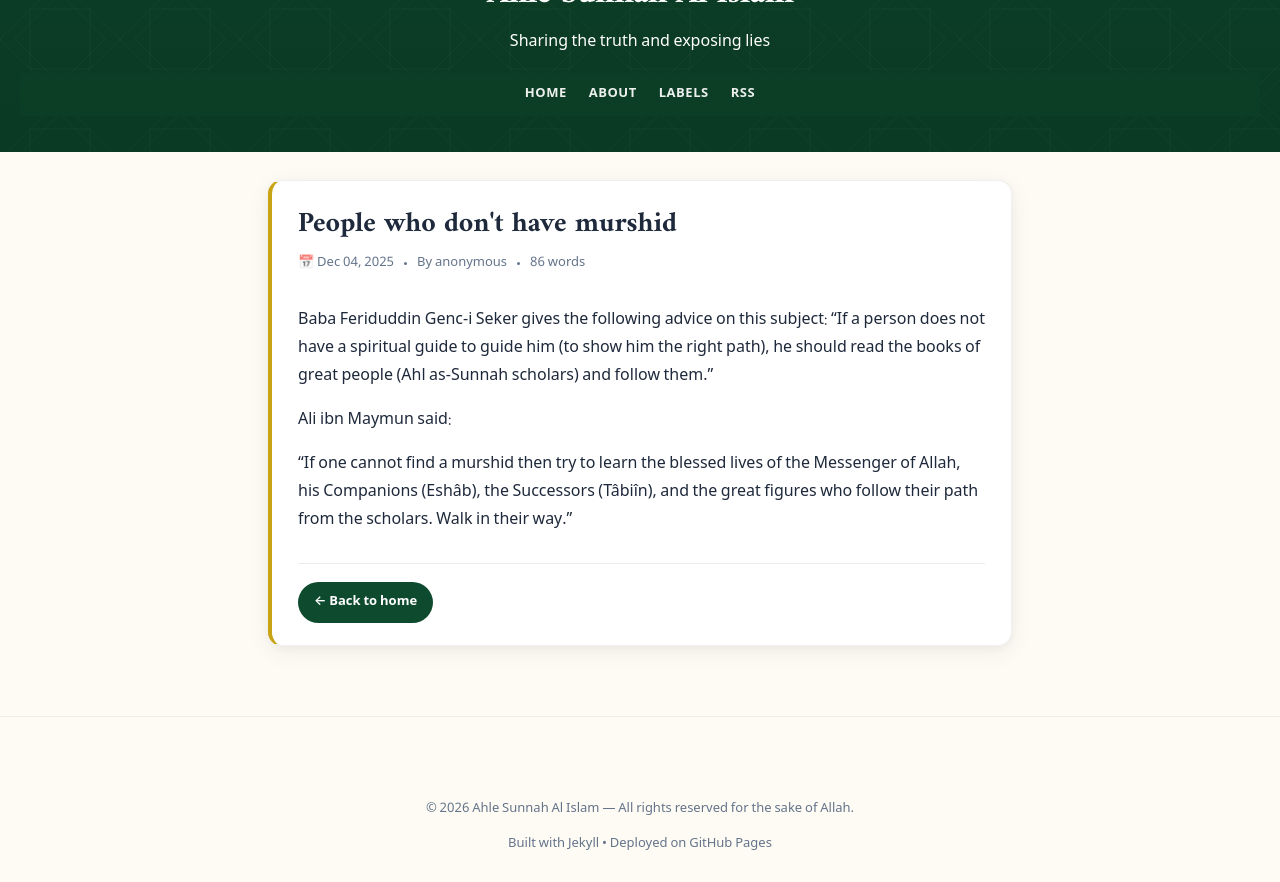
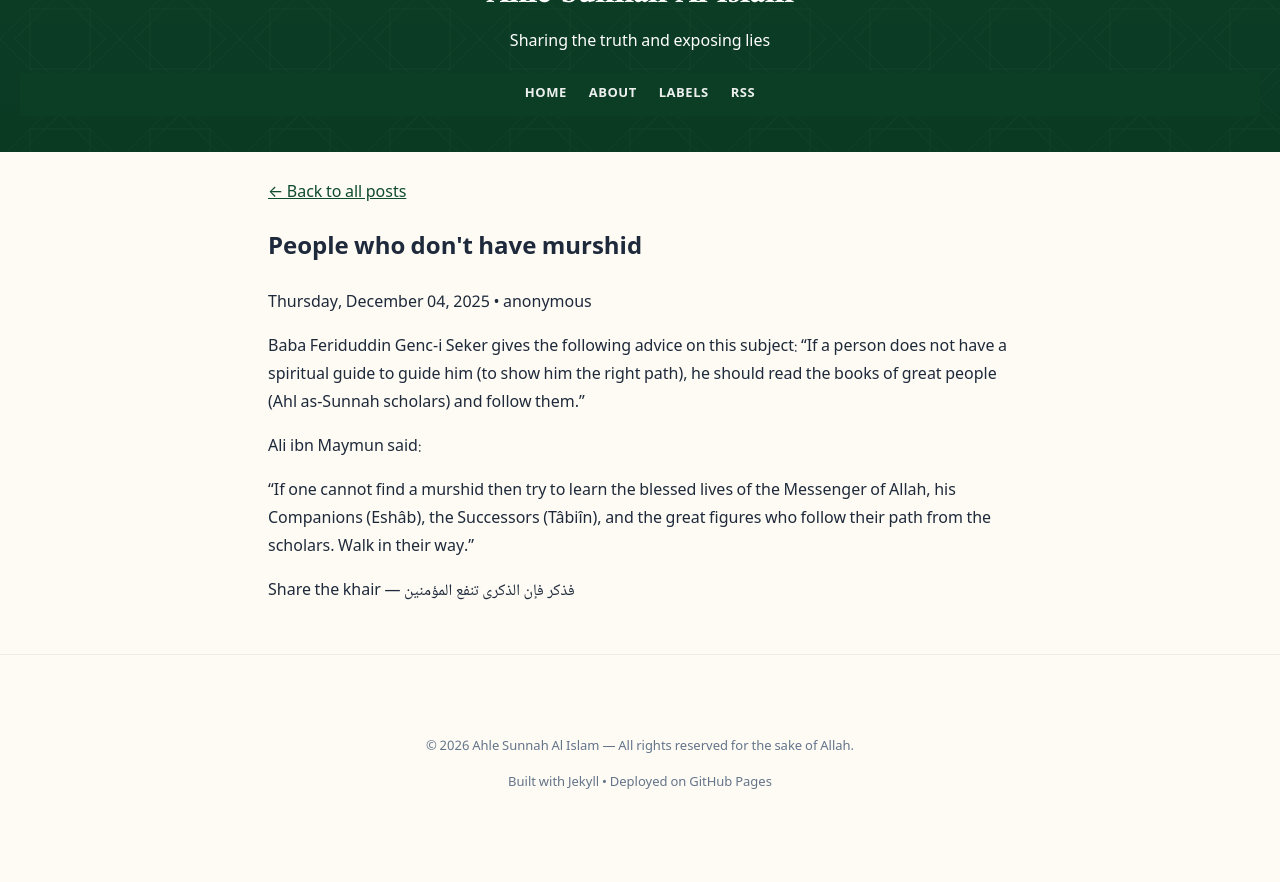
Before and after one commit to Fali17/ahlesunnah, a Jekyll site: the page built from _posts/2025-12-04-people-who-don-t-have-murshid.md, in a window 1280 px wide, cut to the strip 381-1263 px from the top of the page. Built offline with Jekyll 4.4.1, drawn with Linux system fonts in a browser that asks for light colours.

Commit message:
Refactor post layout with header and footer
Updated the post layout to include a header and footer, and removed unnecessary metadata display.

```diff
--- a/_layouts/post.html
+++ b/_layouts/post.html
@@ -1,34 +1,21 @@
 ---
 layout: default
 ---
-<article class="post-card post-full">
-  <h1 class="post-title">{{ page.title }}</h1>
-
-  <div class="meta">
-    {% if site.studio.show_date != false %}
-    <span><span style="opacity:.7">📅</span> {{ page.date | date: "%b %d, %Y" }}</span>
-    <span class="dot"></span>
-    {% endif %}
-    {% if site.studio.show_author != false and page.author %}
-    <span>By {{ page.author }}</span>
-    <span class="dot"></span>
-    {% endif %}
-    <span>{{ page.content | number_of_words }} words</span>
-  </div>
-
-  {% if site.studio.show_labels != false and page.categories %}
-  <div class="labels" style="margin-bottom:18px">
-    {% for cat in page.categories %}
-    <span class="label-pill">{{ cat }}</span>
-    {% endfor %}
-  </div>
-  {% endif %}
+<article class="single-post">
+  <header class="post-header">
+    <a class="back-link" href="{{ "/" | relative_url }}">← Back to all posts</a>
+    <h1>{{ page.title }}</h1>
+    <div class="post-meta">
+      <time>{{ page.date | date: "%A, %B %d, %Y" }}</time>
+      {% if page.author %}<span>• {{ page.author }}</span>{% endif %}
+    </div>
+  </header>
 
   <div class="post-content">
     {{ content }}
   </div>
 
-  <div style="margin-top:28px; padding-top:18px; border-top:1px solid rgba(0,0,0,0.08)">
-    <a href="{{ '/' | relative_url }}" class="btn">← Back to home</a>
-  </div>
+  <footer class="post-footer">
+    <div class="share-note">Share the khair — فذكر فإن الذكرى تنفع المؤمنين</div>
+  </footer>
 </article>
```
